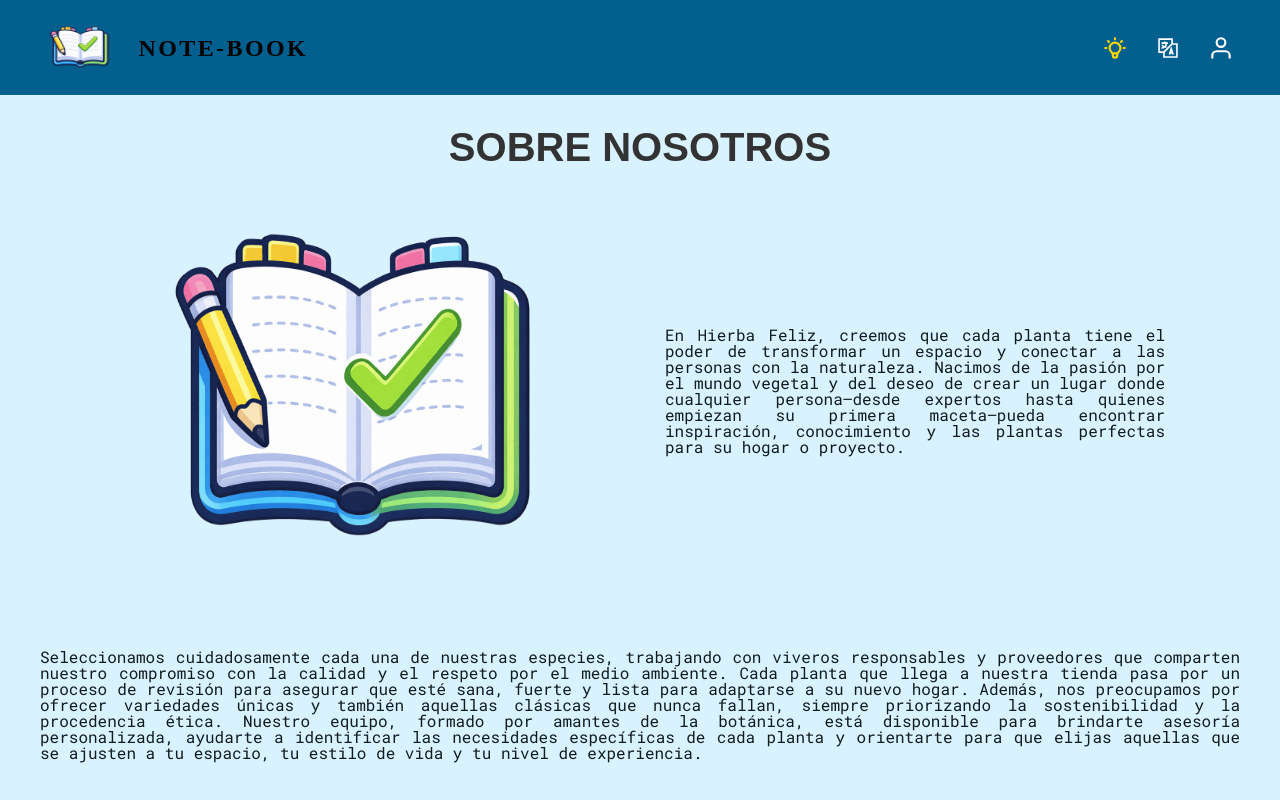
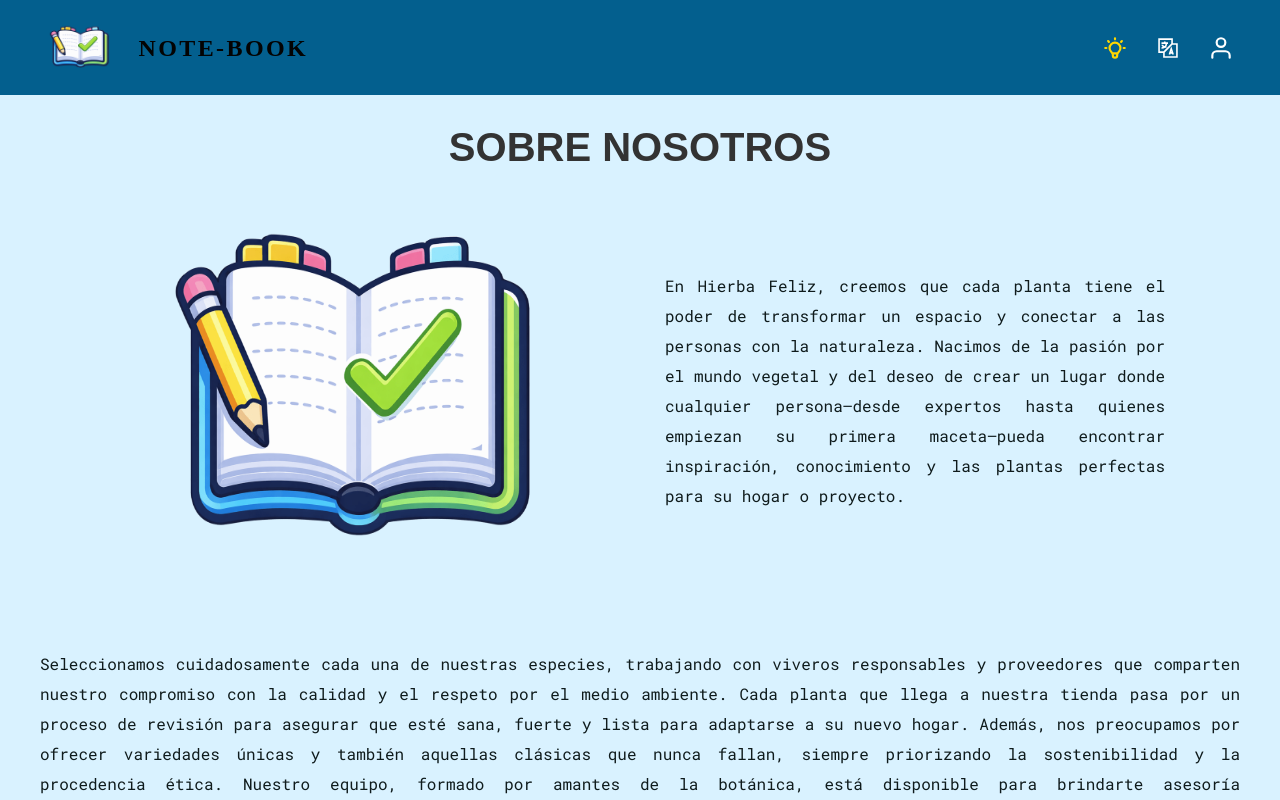
Before and after one commit to jponper533/TFG, a React (Vite) app in the folder frontend/: page /sobre-nosotros in a window 1280 px wide. Shown: the top 800 px of the page. Built offline with nearby package versions, Linux system fonts and the light colour scheme; sample sign-in values are in the browser's storage; a web font is replaced by a local one.

Commit message:
espacio entre lineas

```diff
--- a/frontend/src/pages/sobre-nosotros.module.css
+++ b/frontend/src/pages/sobre-nosotros.module.css
@@ -47,6 +47,7 @@
   gap: 50px;
   flex-wrap: wrap;
    font-family: 'Roboto Mono', monospace;
+  line-height: 30px;
 }
 
 .sobreNosotrosAbajoContainer {
```
